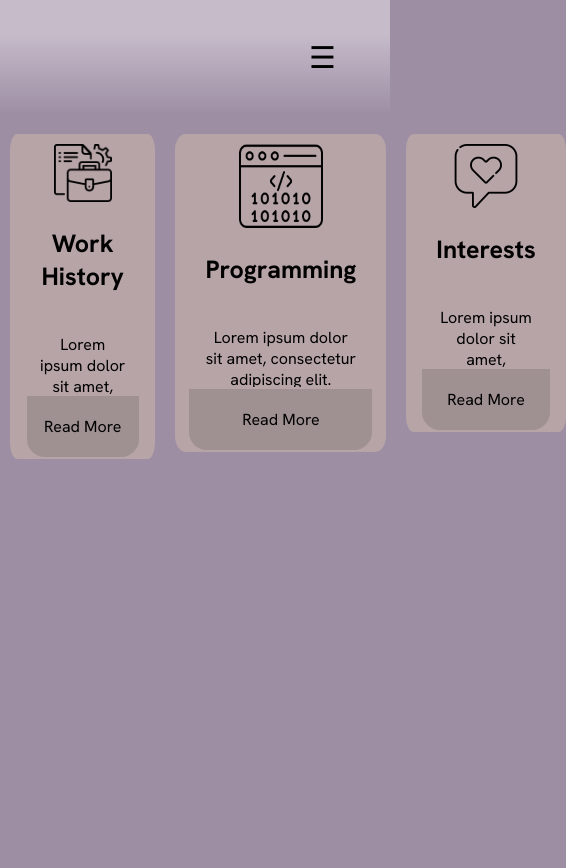
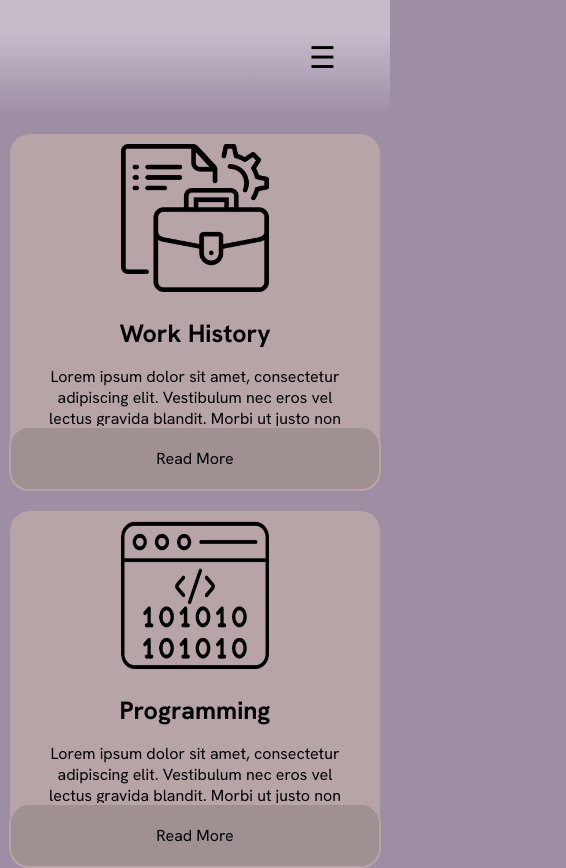
Before and after one commit to lisaupperud/Portfolio, an Angular app: page /about in a window 390 px wide. Shown: the top 868 px of the page, 566 px wide, since content can reach past the window. Before the commit the page ends 844 px from the top, so only its background shows below. Built offline with nearby package versions, Linux system fonts and the light colour scheme.

Commit message:
Add: media queries styling for AboutComponent

```diff
--- a/src/app/about/about.component.css
+++ b/src/app/about/about.component.css
@@ -115,40 +115,45 @@ h3 {
   /*background-color: aqua;*/
   cursor: pointer;
   padding: 20px 10px;
-  border-bottom-left-radius: 20px;
-  border-bottom-right-radius: 20px;
+  border-radius: 20px;
+  /*border-bottom-left-radius: 20px;
+  border-bottom-right-radius: 20px;*/
   border: 2px solid rgb(183, 164, 167);
   background-color: rgb(159, 144, 146);
+  margin-bottom: 3px;
 }
 
+/* MEDIA QUERIES */
 
-/* FADED BUTTONS*/
+@media (max-width: 1080px) {
 
+  .about-section article {
+    border-radius: 20px;
+  }
 
-/*.text-wrapper {
-  position: relative;
-  width: 70%;
-  max-width: 100%;
+  .button {
+    width: 119%;
+    border-radius: 20px;
+    margin-bottom: 0;
+  }
 }
 
-.fade-overlay {
-  position: absolute;
-  bottom: 0;
-  width: 100%;
-  padding: 20px 0 10px 0;
-  background: linear-gradient(to top, rgba(183, 164, 167, 1), rgba(183, 164, 167, 0));
-  display: flex;
-  justify-content: center;
-  border-bottom-left-radius: 20px;
-  border-bottom-right-radius: 20px;
+@media (max-width: 768px) {
+  .about-section {
+    display: flex;
+    flex-direction: column;
+    align-items: flex-start;
+    gap: 20px;
+    padding: 20px 10px;
+    font-family: "Hanken Grotesk";
+  }
+
+  .button {
+    width: 112%;
+    margin-bottom: 0;
+  }
+
+  h3 {
+    margin-bottom: 0;
+  }
 }
-
-.button {
-  all: unset;
-  background-color: rgba(0, 0, 0, 0.2);
-  width: 100%;
-  padding: 10px 20px;
-  border-radius: 8px;
-  font-weight: bold;
-  cursor: pointer;
-}*/
--- a/src/app/home/home.component.css
+++ b/src/app/home/home.component.css
@@ -190,6 +190,7 @@
 
   .welcome img {
     width: 50%;
+    height: 50%;
     border-radius: 50%;
     padding-right: 20px;
     padding-left: 30px;
@@ -216,6 +217,7 @@
 
   .portfolio img {
     width: 50%;
+    height: 50%;
     border-radius: 50%;
     padding-right: 20px;
     padding-left: 30px;
@@ -243,6 +245,7 @@
 
   .about img {
     width: 50%;
+    height: 50%;
     border-radius: 50%;
     padding-right: 20px;
     padding-left: 30px;
```
